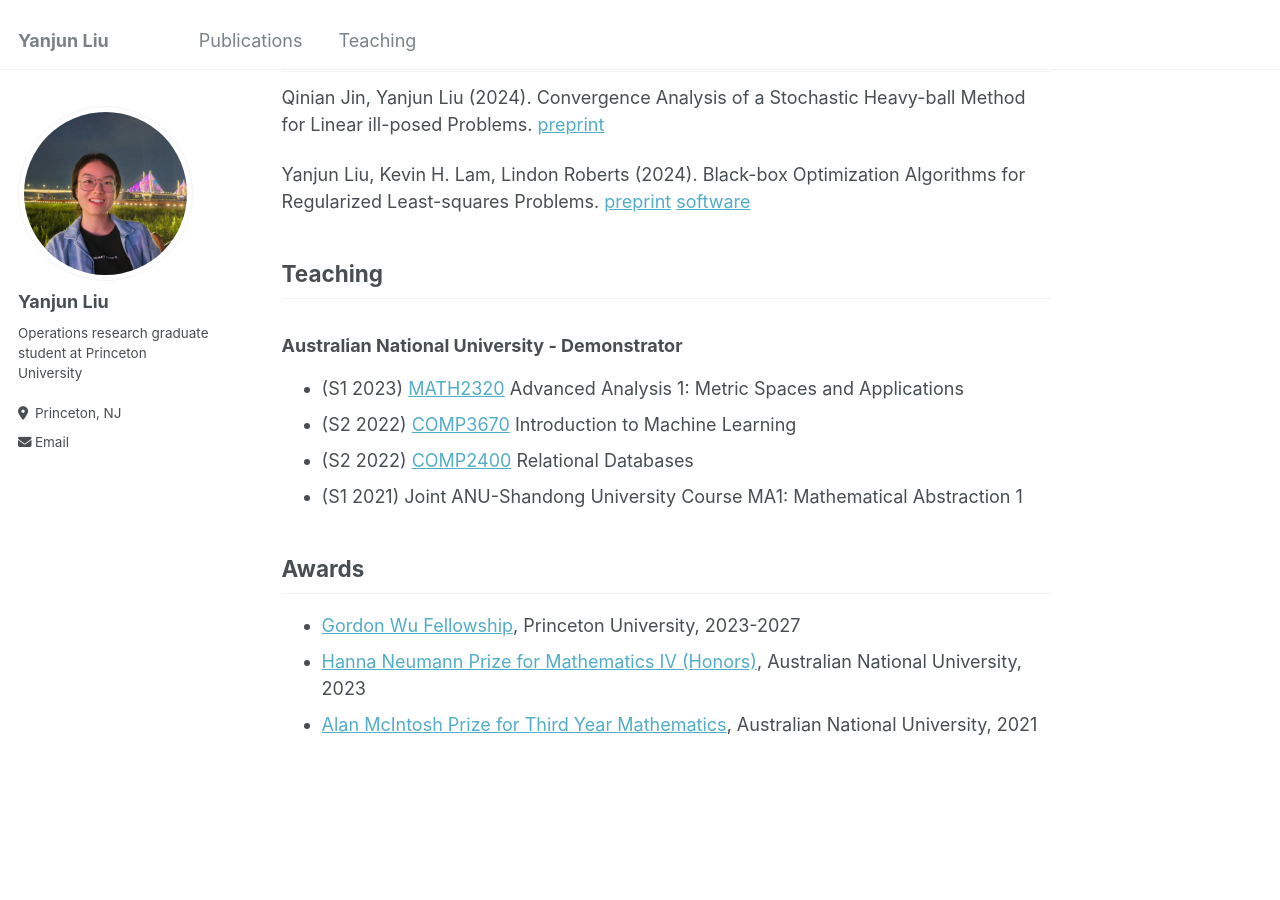
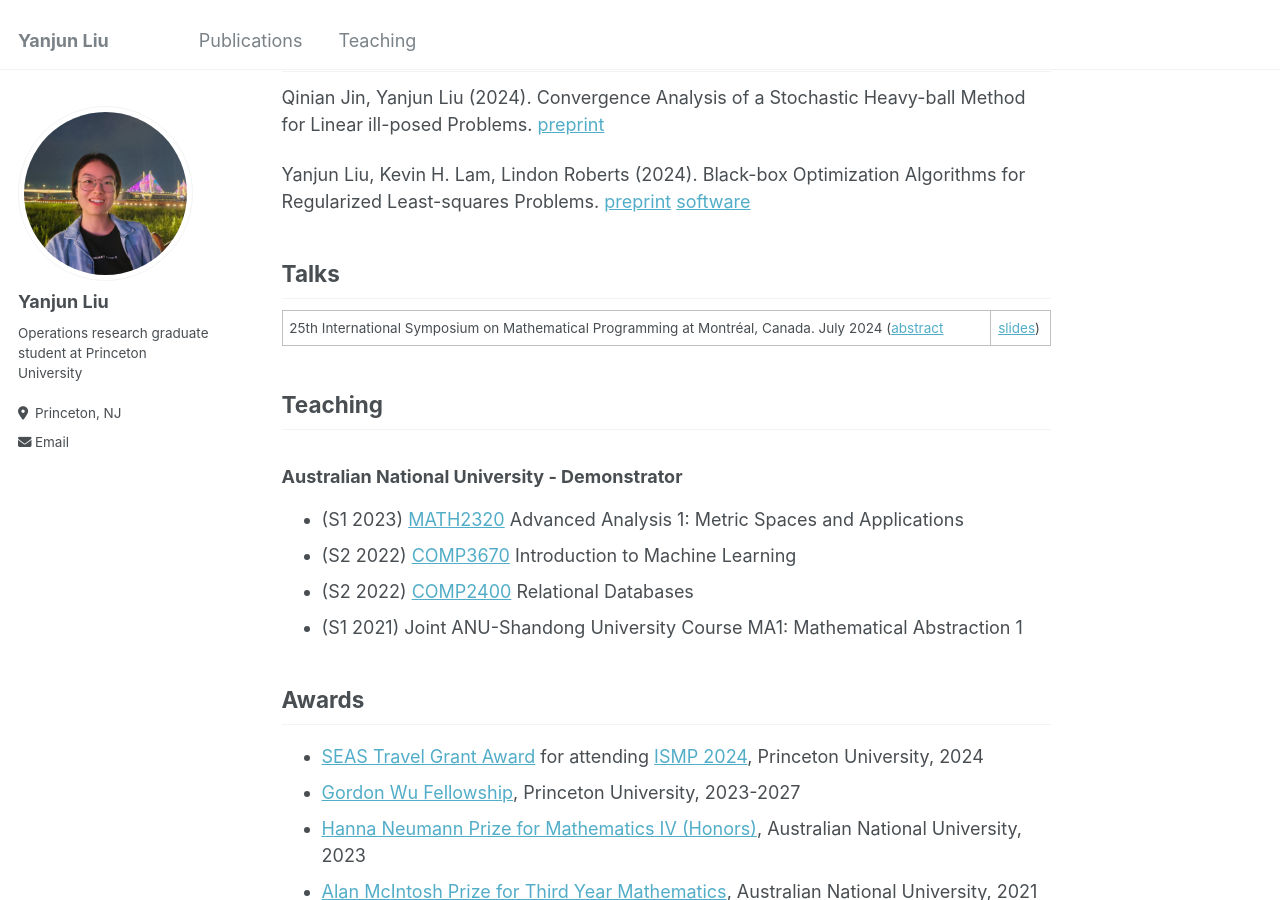
Before and after one commit to yanjunliu-regina/yanjunliu-regina.github.io, a Jekyll site: the page built from _pages/about.md, in a window 1280 px wide and 900 px high, scrolled down 321 px. Built offline with Jekyll 4.4.1, drawn with Linux system fonts in a browser that asks for light colours.

Commit message:
Add ISMP2024 talks and funding details

```diff
--- a/_pages/about.md
+++ b/_pages/about.md
@@ -17,6 +17,10 @@ Qinian Jin, Yanjun Liu (2024). Convergence Analysis of a Stochastic Heavy-ball M
 Yanjun Liu, Kevin H. Lam, Lindon Roberts (2024). Black-box Optimization Algorithms for Regularized Least-squares Problems.
 [preprint](https://arxiv.org/abs/2407.14915) [software](https://github.com/yanjunliu-regina/dfols/tree/yanjun-dfols)
 
+<h2 id="talks"> Talks</h2>
+
+25th International Symposium on Mathematical Programming at Montréal, Canada. July 2024 ([abstract](https://ismp2024.gerad.ca/schedule/FA/326) | [slides](https://github.com/yanjunliu-regina/yanjunliu-regina.github.io/blob/master/files/ISMP2024.pdf))
+
 <h2 id="teaching">Teaching</h2>
 ### Australian National University - Demonstrator
 
@@ -26,6 +30,8 @@ Yanjun Liu, Kevin H. Lam, Lindon Roberts (2024). Black-box Optimization Algorith
 * (S1 2021) Joint ANU-Shandong University Course MA1: Mathematical Abstraction 1
 
 <h2 id="awards">Awards</h2>
+
+* [SEAS Travel Grant Award](https://engineering.princeton.edu/funding/travel-funds#:~:text=The%20School%20of%20Engineering%20and,or%20traveling%20for%20a%20research%2D) for attending [ISMP 2024](https://ismp2024.gerad.ca/), Princeton University, 2024
 * [Gordon Wu Fellowship](https://gradschool.princeton.edu/financial-support/fellowships/princeton-fellowships/gordon-wu-fellowship), Princeton University, 2023-2027
 * [Hanna Neumann Prize for Mathematics IV (Honors)](https://www.anu.edu.au/students/program-administration/prizes/hanna-neumann-prize-for-mathematics-iv-honours#:~:text=Overview,for%20Mathematics%20IV(H)), Australian National University, 2023
 * [Alan McIntosh Prize for Third Year Mathematics](https://www.anu.edu.au/students/program-administration/prizes/alan-mcintosh-prize-for-third-year-mathematics), Australian National University, 2021
```
